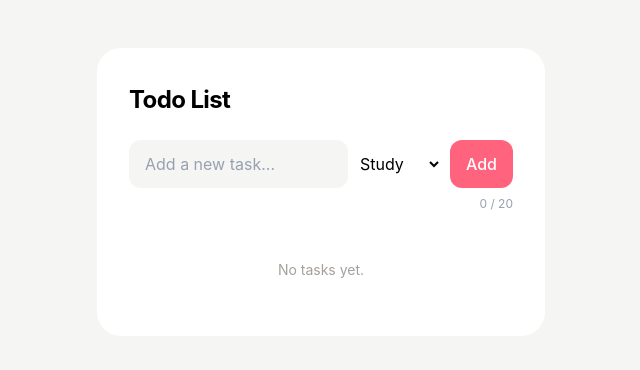
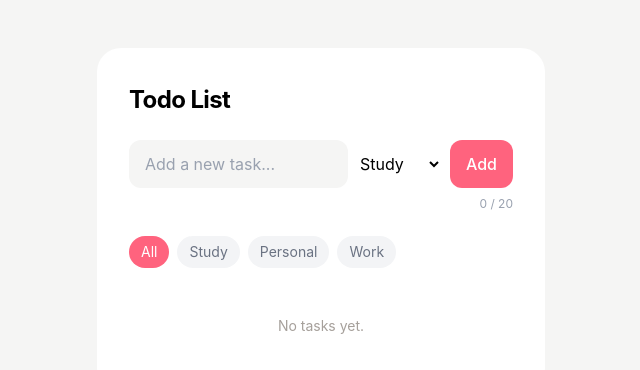
Before and after one commit to yealee711-alt/Tave_web_study, a React (Vite) app in the folder todo/: page / in a window 1280 px wide. Shown: the top 370 px of the page, without its empty margins (319-959 px from the left). Built offline with nearby package versions, Linux system fonts and the light colour scheme.

Commit message:
FEAT: todo 카테고리 필터링 기능 추가

```diff
--- a/todo/src/App.tsx
+++ b/todo/src/App.tsx
@@ -3,9 +3,12 @@ import Header from './components/Header'
 import TextInput from './components/TextInput'
 import TaskList from './components/TaskList'
 import type {Category, Task} from './types'
+import CategoryFilter from './components/CategoryFilter'
 
 function App() {
   const [tasks, setTasks] = useState<Task[]>([])
+  const [selectedCategory, setSelectedCategory] =
+    useState<Category | 'All'>('All')
 
   function addTask(text: string, category: Category){
     const newTask: Task = {
@@ -31,13 +34,24 @@ function App() {
     )
   }
 
+  const filteredTasks =
+    selectedCategory === 'All'
+      ? tasks
+      : tasks.filter((task) => task.category === selectedCategory)
+
   return (
     <main className="min-h-screen bg-stone-100 px-6 py-12">
       <div className="mx-auto flex max-w-md flex-col gap-6 rounded-3xl bg-white p-8">
         <Header />
         <TextInput onAdd={addTask}/>
+        <div className="flex gap-2">
+          <CategoryFilter
+            selectedCategory={selectedCategory}
+            onCategoryChange={setSelectedCategory}
+          />
+        </div>
         <TaskList
-          tasks={tasks}
+          tasks={filteredTasks}
           onToggle={toggleTask}
           onDelete={deleteTask}
         />
--- /dev/null
+++ b/todo/src/components/CategoryFilter.tsx
@@ -0,0 +1,33 @@
+import type { Category } from '../types'
+
+type CategoryFilterProps = {
+  selectedCategory: Category | 'All'
+  onCategoryChange: (category: Category | 'All') => void
+}
+const categories: (Category | 'All')[] = [
+    'All', 'Study', 'Personal', 'Work'
+  ]
+function CategoryFilter({
+  selectedCategory,
+  onCategoryChange
+}: CategoryFilterProps) {
+  return (
+    <div className="flex gap-2">
+      {categories.map((category) => (
+        <button
+          key={category}
+          onClick={() => onCategoryChange(category)}
+            className={`rounded-full px-3 py-1.5 text-sm transition-colors ${
+              selectedCategory === category
+                ? 'bg-rose-400 text-white'
+                : 'bg-gray-100 text-gray-500 hover:bg-gray-200'
+            }`}
+        >
+          {category}
+        </button>
+      ))}
+    </div>
+  )
+}
+
+export default CategoryFilter
```
